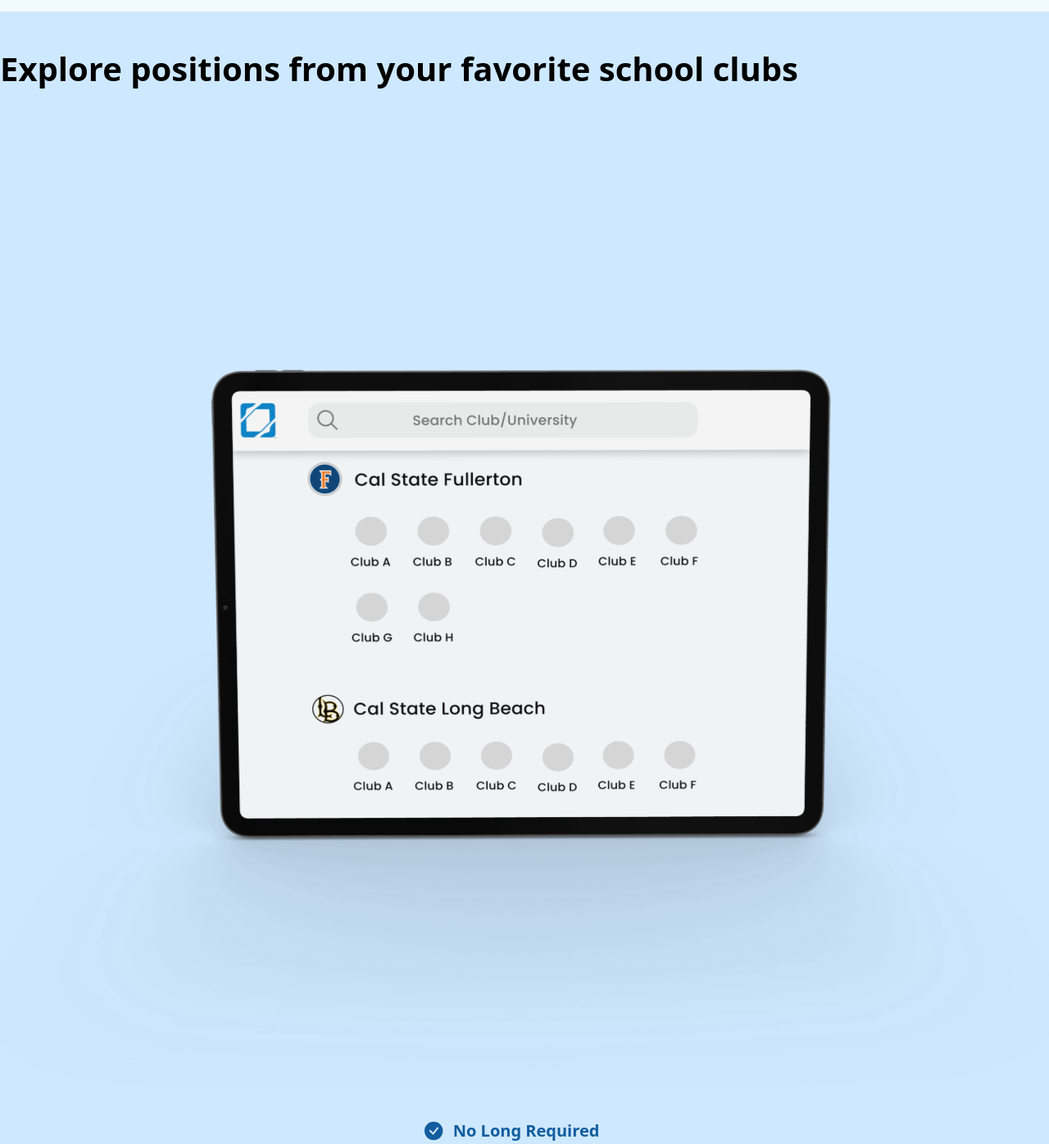
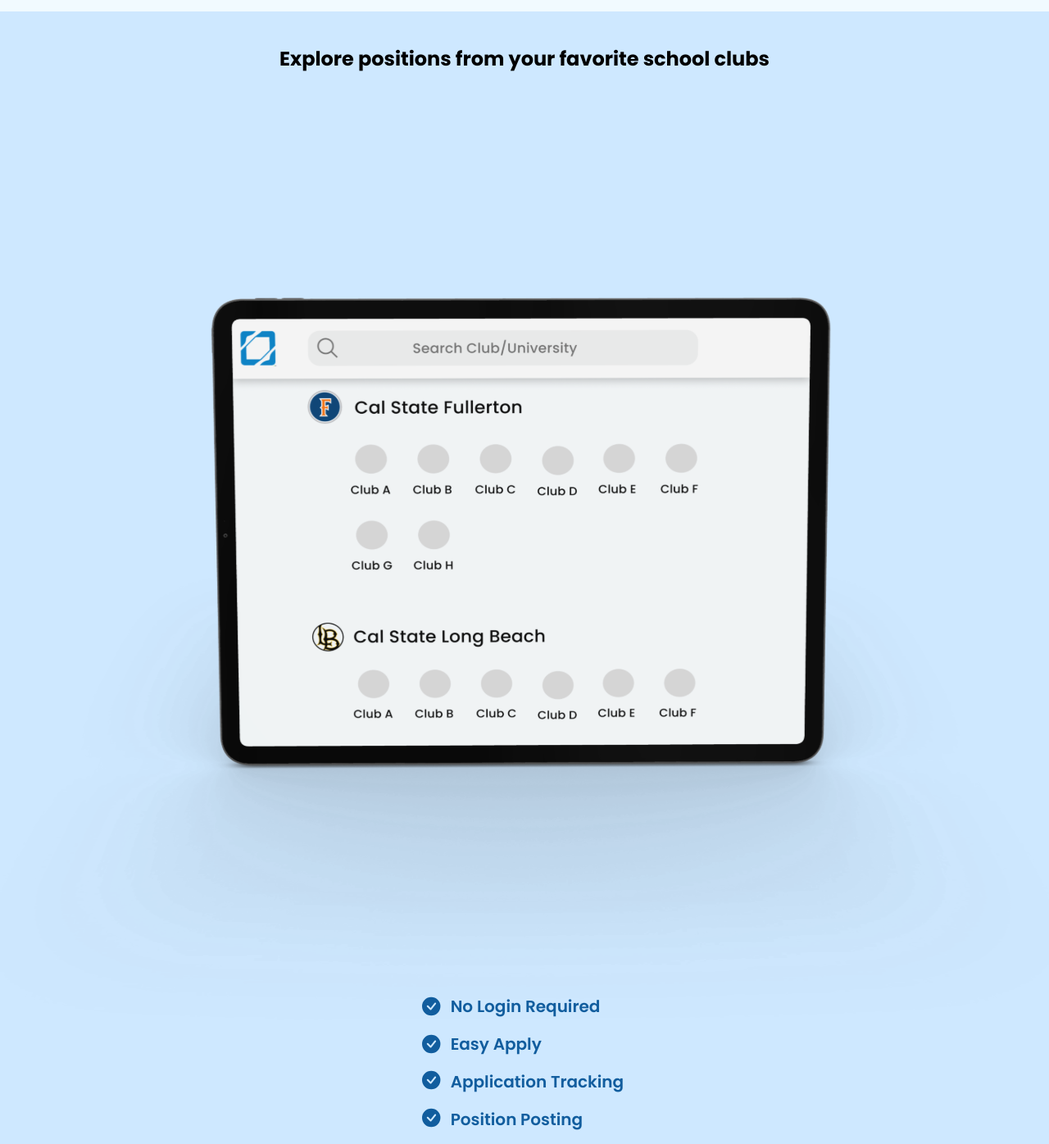
Before and after one commit to anhduy1202/MyClubBoard, a Next.js app in the folder myclubboard/: page / in a window 1280 px wide. Shown: the part 54-1450 px from the top of the page at 82% size. Built offline with nearby package versions, Linux system fonts and the light colour scheme.

Commit message:
Re-tune get started component

```diff
--- a/myclubboard/src/components/Landing Page/GetStarted.jsx
+++ b/myclubboard/src/components/Landing Page/GetStarted.jsx
@@ -3,16 +3,16 @@ import { BsFillCheckCircleFill } from "react-icons/bs";
 // This is the GetStarted component that displays the "Explore positions from your fav school clubs" section
 const GetStarted = () => {
   return (
-    <div className="flex-col flex justify-center bg-light_blue">
-      <p className="text-4xl font-bold mt-10">
+    <div className="flex-col font-poppins flex justify-center bg-light_blue pb-8">
+      <p className="text-2xl text-center font-bold mt-10">
         Explore positions from your favorite school clubs
       </p>
-      <img src="/landing_tablet.svg" alt="" />
-      <div className="mx-auto mb-5">
+      <img className="my-[-64px]" src="/landing_tablet.svg" alt="" />
+      <div className="mx-auto mb-5 flex flex-col gap-4">
         <div className="flex items-center ">
           <BsFillCheckCircleFill size={26} color="#115D9E" />
           <p className="text-dark_blue text-xl font-semibold ml-3 w-full">
-            No Long Required
+            No Login Required
           </p>
         </div>
         <div className="flex items-center ">
@@ -34,7 +34,7 @@ const GetStarted = () => {
           </p>
         </div>
       </div>
-      <button className="bg-dark_blue rounded-md text-white text-3xl w-44	mx-auto ">
+      <button className="font-semibold bg-dark_blue rounded-md text-white text-xl p-2 px-4 mx-auto hover:bg-hover_blue">
         Get Started
       </button>
       {/* Code goes here */}
--- a/myclubboard/tailwind.config.js
+++ b/myclubboard/tailwind.config.js
@@ -11,6 +11,7 @@ module.exports = {
         bg_white: "#F1FAFF",
         light_blue: "#CEE8FF",
         dark_blue: "#115D9E",
+        hover_blue: "#0A4C87",
         light_pink: "#F2B8EC",
         aqua: "#4DDFFD",
         light_purple: "#B49AFF",
```
